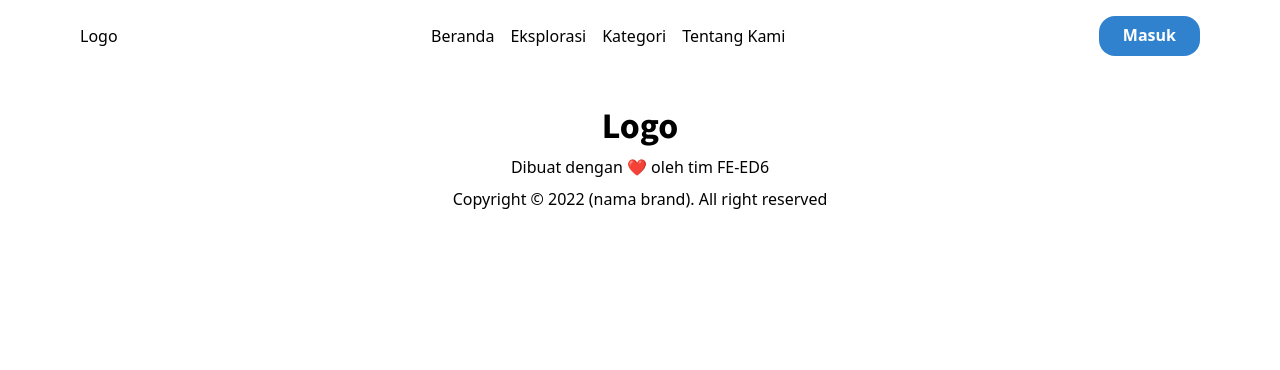
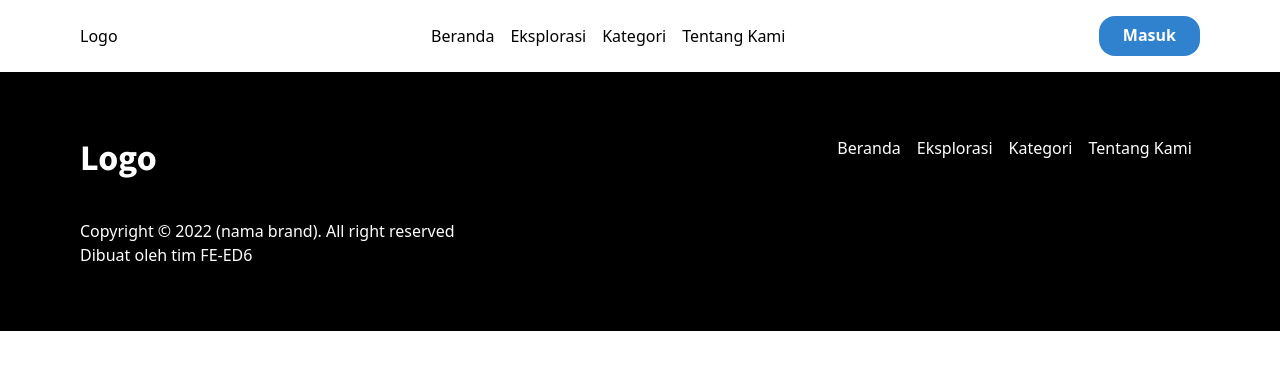
Before and after one commit to irfan44/literanian, a React (Create React App) app: page /category/1 in a window 1280 px wide. Shown: the top 370 px of the page. Built offline with nearby package versions, Linux system fonts and the light colour scheme; no server answers.

Commit message:
fix: add styling to footer

```diff
--- a/src/components/Footer/index.tsx
+++ b/src/components/Footer/index.tsx
@@ -1,14 +1,34 @@
-import { Center, Container, Heading, Text, VStack } from "@chakra-ui/react";
+import {
+  Box,
+  Container,
+  Heading,
+  SimpleGrid,
+  Stack,
+  Text,
+  VStack,
+} from "@chakra-ui/react";
+import Navlink from "components/Navbar/Navlink";
 
 const Footer = () => {
   return (
-    <Container maxW="6xl" py="8">
-      <VStack as={Center}>
-        <Heading>Logo</Heading>
-        <Text>Dibuat dengan ❤️ oleh tim FE-ED6</Text>
-        <Text>Copyright © 2022 (nama brand). All right reserved</Text>
-      </VStack>
-    </Container>
+    <Box bg="black" color="white">
+      <Container maxW="6xl" py="16">
+        <SimpleGrid
+          templateColumns={{ sm: "1fr 1fr", md: "2fr 1fr" }}
+          spacing={8}
+        >
+          <Box>
+            <Heading mb="10">Logo</Heading>
+            <Text>Copyright © 2022 (nama brand). All right reserved</Text>
+            <Text>Dibuat oleh tim FE-ED6</Text>
+          </Box>
+          <Stack align={"flex-start"}>
+            <Navlink />
+          </Stack>
+        </SimpleGrid>
+        <VStack></VStack>
+      </Container>
+    </Box>
   );
 };
 
```
